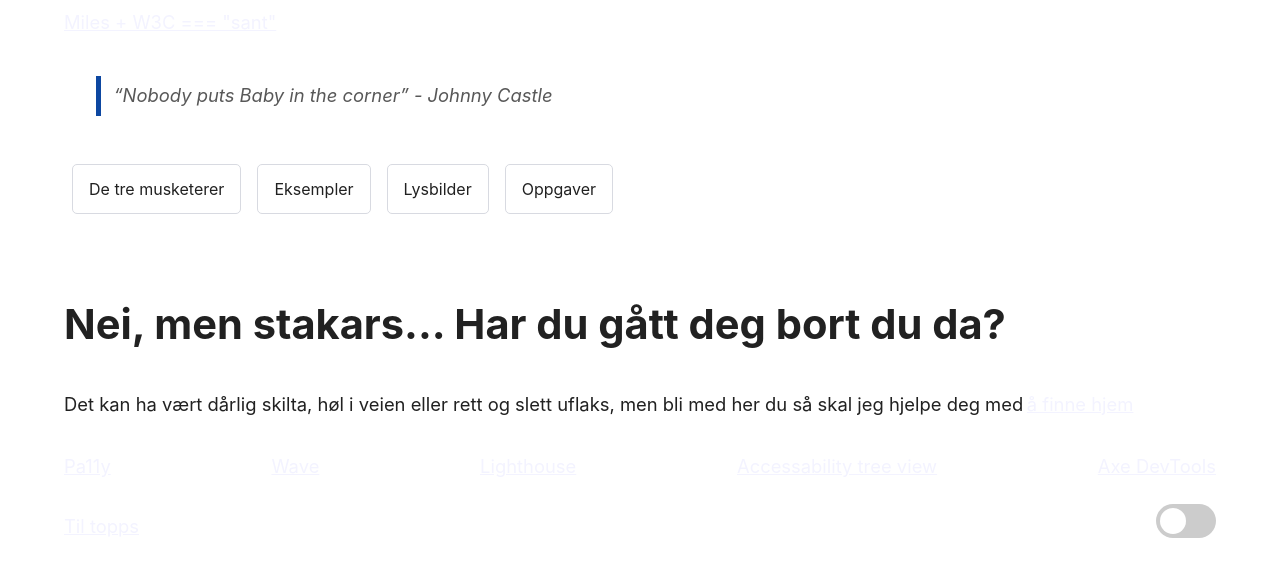
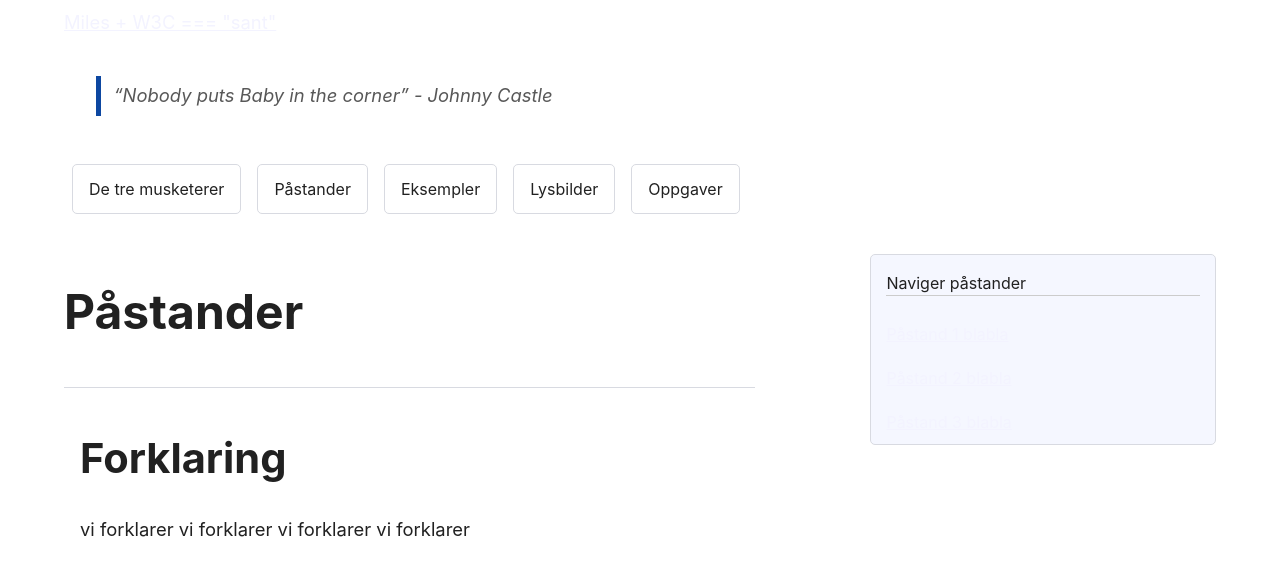
Before and after one commit to skaihigh/uu-workshop, a React (Vite) app in the folder uu-workshop/: page /paastander in a window 1280 px wide. Shown: the top 576 px of the page. Built offline with nearby package versions, Linux system fonts and the light colour scheme.

Commit message:
La til skall for 'påstander'

```diff
--- a/uu-workshop/src/App.tsx
+++ b/uu-workshop/src/App.tsx
@@ -41,6 +41,9 @@ function Layout(): JSX.Element {
           <Link title="Hvem er vi?" to="/">
             De tre musketerer
           </Link>
+          <Link title="Påstander" to="/paastander">
+            Påstander
+          </Link>
           <Link title="Eksempler" to="/eksempler">
             Eksempler
           </Link>
--- /dev/null
+++ b/uu-workshop/src/claims/Claim1.tsx
@@ -0,0 +1,3 @@
+export function Claim1(): JSX.Element {
+  return <>Påstand 1</>
+}
--- /dev/null
+++ b/uu-workshop/src/claims/Claim2.tsx
@@ -0,0 +1,3 @@
+export function Claim2(): JSX.Element {
+  return <>Påstand 2</>
+}
--- /dev/null
+++ b/uu-workshop/src/claims/Claim3.tsx
@@ -0,0 +1,3 @@
+export function Claim3(): JSX.Element {
+  return <>Påstand 3</>
+}
--- /dev/null
+++ b/uu-workshop/src/claims/index.ts
@@ -0,0 +1,3 @@
+export * from './Claim1'
+export * from './Claim2'
+export * from './Claim3'
--- /dev/null
+++ b/uu-workshop/src/routes/Claims.tsx
@@ -0,0 +1,33 @@
+import { Claim1, Claim2, Claim3 } from '../claims'
+
+import { SiteSection, Toc } from '../components'
+
+export function Claims(): JSX.Element {
+  const sectionNames = [
+    ['Påstand 1 blabla', 'claim-1-anchor'],
+    ['Påstand 2 blabla', 'claim-2-anchor'],
+    ['Påstand 3 blabla', 'claim-3-anchor'],
+  ]
+
+  return (
+    <>
+      <Toc sectionNames={sectionNames} title="Naviger påstander" id="toc" />
+      <h1 id="maincontent">Påstander</h1>
+      <SiteSection title="Forklaring" anchorName="explain">
+        <p>vi forklarer vi forklarer vi forklarer vi forklarer</p>
+      </SiteSection>
+
+      <SiteSection title="Påstand 1 blabla" anchorName="claim-1-anchor">
+        <Claim1 />
+      </SiteSection>
+
+      <SiteSection title="Påstand 2 blabla" anchorName="claim-2-anchor">
+        <Claim2 />
+      </SiteSection>
+
+      <SiteSection title="Påstand 3 blabla" anchorName="claim-3-anchor">
+        <Claim3 />
+      </SiteSection>
+    </>
+  )
+}
--- a/uu-workshop/src/routes/index.ts
+++ b/uu-workshop/src/routes/index.ts
@@ -1,3 +1,4 @@
+export * from './Claims'
 export * from './Examples'
 export * from './Slides'
 export * from './Tasks'
--- a/uu-workshop/src/routes/subRoutes.tsx
+++ b/uu-workshop/src/routes/subRoutes.tsx
@@ -1,7 +1,11 @@
 import { Link, RouteObject } from 'react-router-dom'
-import { Examples, Slides, Tasks, WhoWeAre } from '.'
+import { Claims, Examples, Slides, Tasks, WhoWeAre } from '.'
 
 export const subRoutes: RouteObject[] = [
+  {
+    path: '/paastander',
+    element: <Claims />,
+  },
   {
     path: '/eksempler',
     element: <Examples />,
@@ -25,7 +29,7 @@ export const subRoutes: RouteObject[] = [
 function NoMatch(): JSX.Element {
   return (
     <div>
-      <h2>Nei, men stakars... Har du gått deg bort du da?</h2>
+      <h2>Nei, men stakkars... Har du gått deg bort du da?</h2>
 
       <p>
         Det kan ha vært dårlig skilta, høl i veien eller rett og slett uflaks,
```
Also changed, not shown: uu-workshop/src/claims/claims.scss (added).
